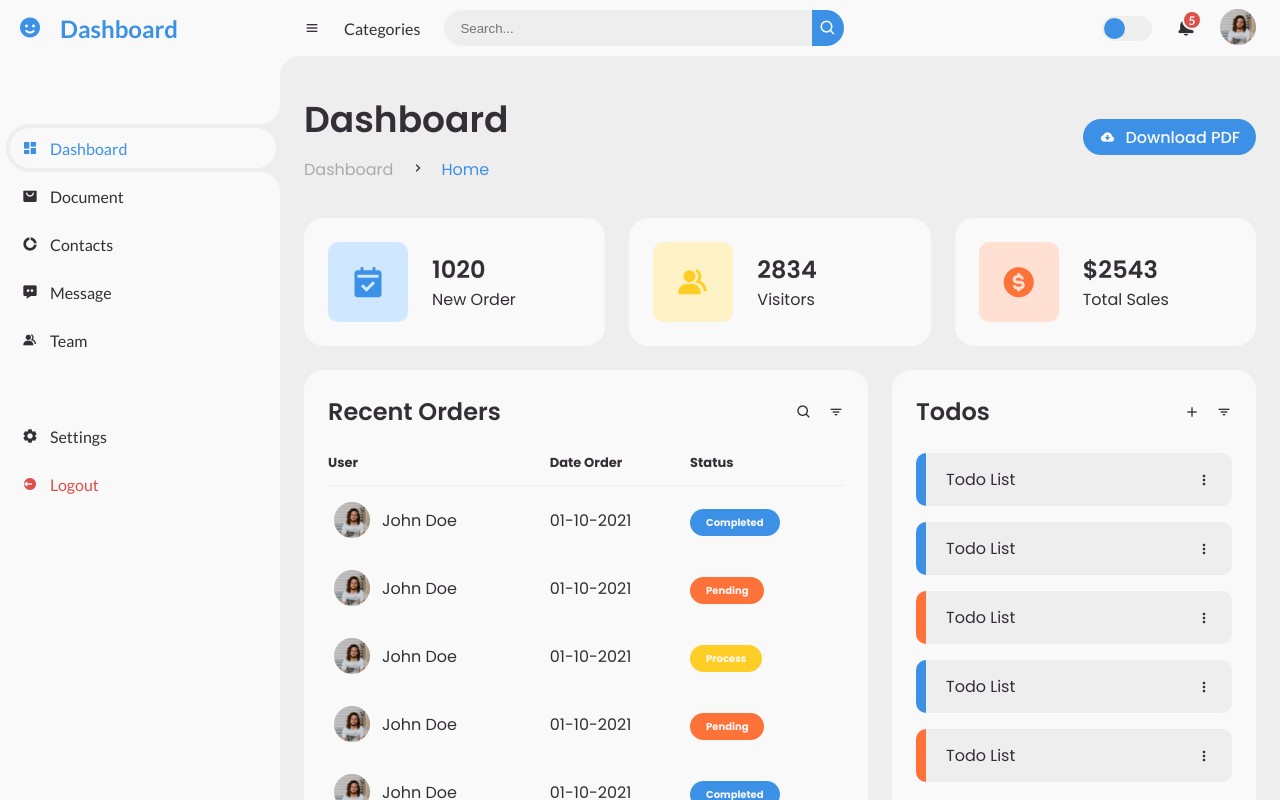
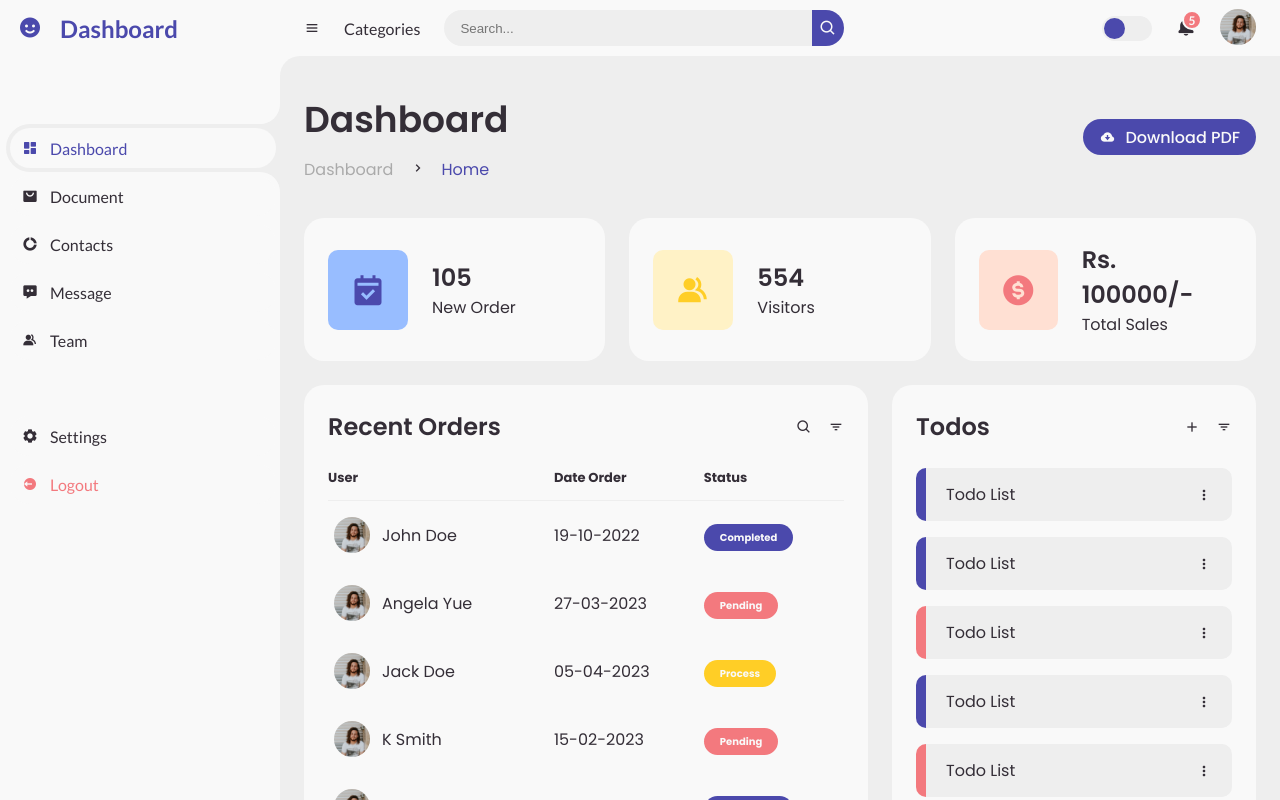
Before and after one commit to omshete0550/Dashboard, a plain HTML site: page index.html in a window 1280 px wide. Drawn offline with nearby package versions, Linux system fonts and the light colour scheme.

Commit message:
changes in css

```diff
--- a/index.html
+++ b/index.html
@@ -121,21 +121,21 @@
           <li>
             <i class="bx bxs-calendar-check"></i>
             <span class="text">
-              <h3>1020</h3>
+              <h3>105</h3>
               <p>New Order</p>
             </span>
           </li>
           <li>
             <i class="bx bxs-group"></i>
             <span class="text">
-              <h3>2834</h3>
+              <h3>554</h3>
               <p>Visitors</p>
             </span>
           </li>
           <li>
             <i class="bx bxs-dollar-circle"></i>
             <span class="text">
-              <h3>$2543</h3>
+              <h3>Rs. 100000/-</h3>
               <p>Total Sales</p>
             </span>
           </li>
@@ -162,31 +162,31 @@
                     <img src="img/people.png" />
                     <p>John Doe</p>
                   </td>
-                  <td>01-10-2021</td>
+                  <td>19-10-2022</td>
                   <td><span class="status completed">Completed</span></td>
                 </tr>
                 <tr>
                   <td>
                     <img src="img/people.png" />
-                    <p>John Doe</p>
+                    <p>Angela Yue</p>
                   </td>
-                  <td>01-10-2021</td>
+                  <td>27-03-2023</td>
                   <td><span class="status pending">Pending</span></td>
                 </tr>
                 <tr>
                   <td>
                     <img src="img/people.png" />
-                    <p>John Doe</p>
+                    <p>Jack Doe</p>
                   </td>
-                  <td>01-10-2021</td>
+                  <td>05-04-2023</td>
                   <td><span class="status process">Process</span></td>
                 </tr>
                 <tr>
                   <td>
                     <img src="img/people.png" />
-                    <p>John Doe</p>
+                    <p>K Smith</p>
                   </td>
-                  <td>01-10-2021</td>
+                  <td>15-02-2023</td>
                   <td><span class="status pending">Pending</span></td>
                 </tr>
                 <tr>
--- a/style.css
+++ b/style.css
@@ -19,15 +19,15 @@ li {
 	--lato: 'Lato', sans-serif;
 
 	--light: #F9F9F9;
-	--blue: #3C91E6;
-	--light-blue: #CFE8FF;
+	--blue: #4B49AC;
+	--light-blue: #98BDFF;
 	--grey: #eee;
 	--dark-grey: #AAAAAA;
 	--dark: #342E37;
-	--red: #DB504A;
+	--red: #F3797E;
 	--yellow: #FFCE26;
 	--light-yellow: #FFF2C6;
-	--orange: #FD7238;
+	--orange: #F3797E;
 	--light-orange: #FFE0D3;
 }
 
```
